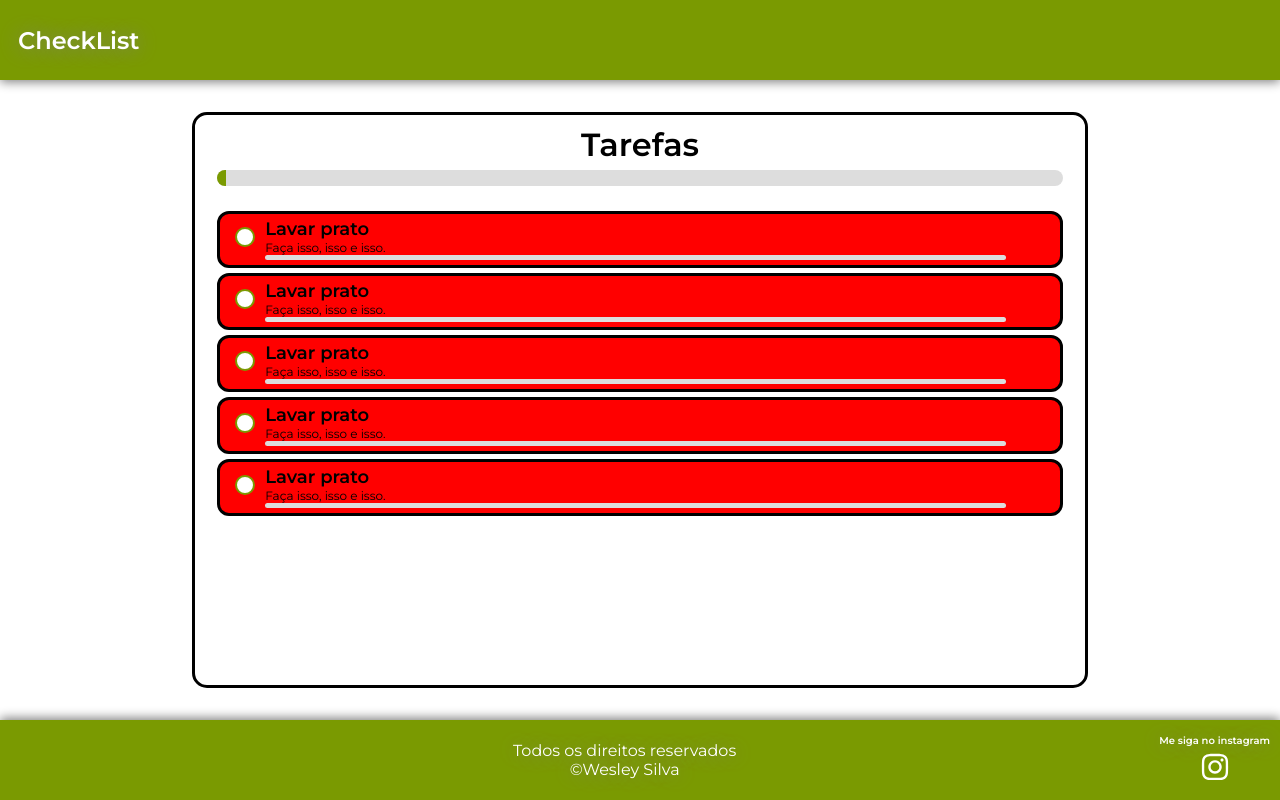
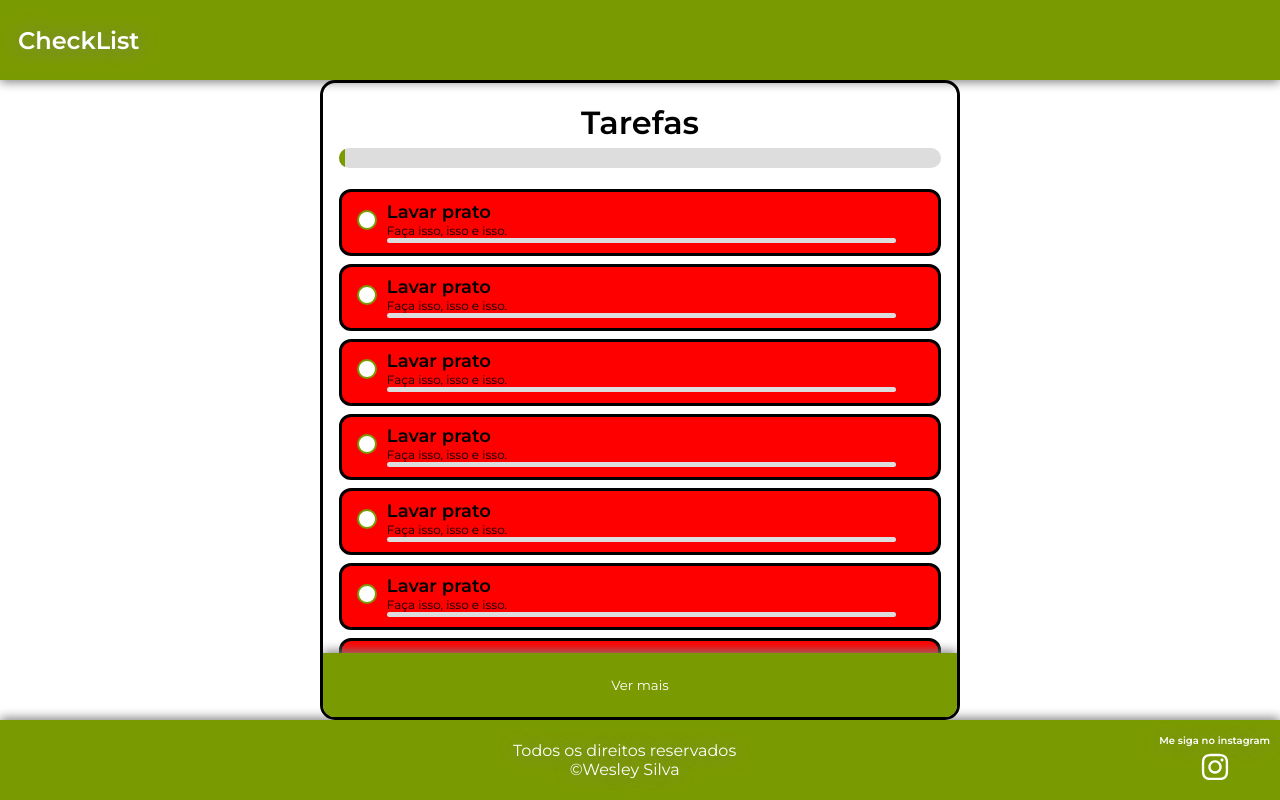
Before and after one commit to Wesleyleopoldo/check-list, a React (Vite) app: page / in a window 1280 px wide. Built offline with nearby package versions, Linux system fonts and the light colour scheme.

Commit message:
feature(Ver mais): Adiciona botão de ver mais...
Signed-off-by: Your Name <you@example.com>

```diff
--- a/src/components/Main/index.jsx
+++ b/src/components/Main/index.jsx
@@ -1,7 +1,16 @@
+import { useState } from "react";
 import "./styles.css"
 import Task from "../Task";
 
 export default function Main() {
+    const [viewMore, setViewMore] = useState("hidden");
+    const [expand, setExpand] = useState(false);
+
+    function overFlow() {
+        setViewMore("auto");
+        setExpand(true);
+    }
+
     return (
         <main className="content">
             <div className="container-main">
@@ -13,16 +22,25 @@ export default function Main() {
                             <div className="progress-fill"></div>
                         </div>
                 </div>
-                <Task task="Lavar prato" description="Faça isso, isso e isso."/>
+                <div className="tasks" style={{ overflowY: `${viewMore}` }}>
 
-                <Task task="Lavar prato" description="Faça isso, isso e isso."/>
+                    <Task task="Lavar prato" description="Faça isso, isso e isso."/>
+                    <Task task="Lavar prato" description="Faça isso, isso e isso."/>
+                    <Task task="Lavar prato" description="Faça isso, isso e isso."/>
+                    <Task task="Lavar prato" description="Faça isso, isso e isso."/>
+                    <Task task="Lavar prato" description="Faça isso, isso e isso."/>
+                    <Task task="Lavar prato" description="Faça isso, isso e isso."/>
 
-                <Task task="Lavar prato" description="Faça isso, isso e isso."/>
+                    <Task task="Lavar prato" description="Faça isso, isso e isso."/>
+                    <Task task="Lavar prato" description="Faça isso, isso e isso."/>
+                    <Task task="Lavar prato" description="Faça isso, isso e isso."/>
+                    <Task task="Lavar prato" description="Faça isso, isso e isso."/>
+                </div>
 
-                <Task task="Lavar prato" description="Faça isso, isso e isso."/>
-
-                <Task task="Lavar prato" description="Faça isso, isso e isso."/>
-
+                { !expand && <div className="view-more">
+                        <button onClick={overFlow}>Ver mais</button>
+                    </div>
+                }
             </div>
         </main>
     )
--- a/src/components/Main/styles.css
+++ b/src/components/Main/styles.css
@@ -5,14 +5,26 @@
 }
 
 .content .container-main {
+  position: absolute;
     display: flex;
     flex-direction: column;
     border: solid;
-    width: 70%;
-    height: 90%;
+    width: 40rem;
+    height: 40rem;
     border-radius: 15px;
     gap: 5px;
     align-items: center;
+
+    overflow-y: hidden;
+}
+
+.tasks {
+  display: flex;
+  flex-direction: column;
+  align-items: center;
+  gap: 8px;
+  width: 100%;
+  height: 81%;
 }
 
 .progress-bar {
@@ -21,7 +33,7 @@
   background-color: #ddd;
   border-radius: 10px;
   overflow: hidden;
-  margin: 20px 0;
+  margin-top: 20px;
 }
 
 .progress-fill {
@@ -38,6 +50,7 @@
     align-items: center;
     gap: 25px;
     height: 16%;
+    padding: 10px 0;
 }
 
 .content .container-main .title-tasks {
@@ -46,3 +59,25 @@
     text-align: center;
     padding-top: 10px;
 }
+
+.view-more {
+  position: absolute;
+  opacity: 100%;
+  display: flex;
+  justify-content: center;
+  background: linear-gradient(to top, rgba(122, 154, 1, 0.3), transparent);
+  width: 100%;
+  height: 4rem;
+  bottom: 0;
+  z-index: 10;
+  box-shadow: 0px -2px 10px grey;
+}
+
+.view-more button {
+  cursor: pointer;
+  width: 100%;
+  background-color: #7A9A01;
+  color: white;
+  border: none;
+  z-index: 11;
+}
--- a/src/components/Task/index.jsx
+++ b/src/components/Task/index.jsx
@@ -1,11 +1,25 @@
+import { useState } from "react";
 import "./styles.css";
 
 export default function Task(props) {
+    const [progress, setProgress] = useState(0);
+    const [checked, setChecked] = useState(false);
+
+    function fillTask(e) {
+        const isChecked = e.target.checked;
+        setChecked(isChecked);
+
+        setProgress(isChecked ? 100 : 0);
+    }
+
     return (
         <div className="task-container">
 
             <div className="checkbox-div">
-                <input type="checkbox" name="checked" id="1" className="custom-checkbox" />
+                <input type="checkbox" name="checked" id="1" className="custom-checkbox"
+                checked={checked}
+                onChange={fillTask}
+                />
             </div>
 
 
@@ -18,7 +32,7 @@ export default function Task(props) {
                 </div>
 
                 <div className="task-progress">
-                    <div className="task-progress-fill"></div>
+                    <div className="task-progress-fill" style={{width: `${progress}%`}}></div>
                 </div>
             </div>
         </div>
--- a/src/components/Task/styles.css
+++ b/src/components/Task/styles.css
@@ -1,7 +1,7 @@
 .task-container {
     display: flex;
     background-color: red;
-    height: 10%;
+    height: 13%;
     align-items: center;
     padding: 15px;
     gap: 10px;
@@ -61,3 +61,9 @@
 .task-container .tasks-details {
     width: 100%;
 }
+
+.task-progress-fill {
+    height: 5px;
+    background-color: #7A9A01;
+    transition: width 0.4s ease;
+}
```
Also changed, not shown: 1 other file (tests, documents, lock files or other folders).
